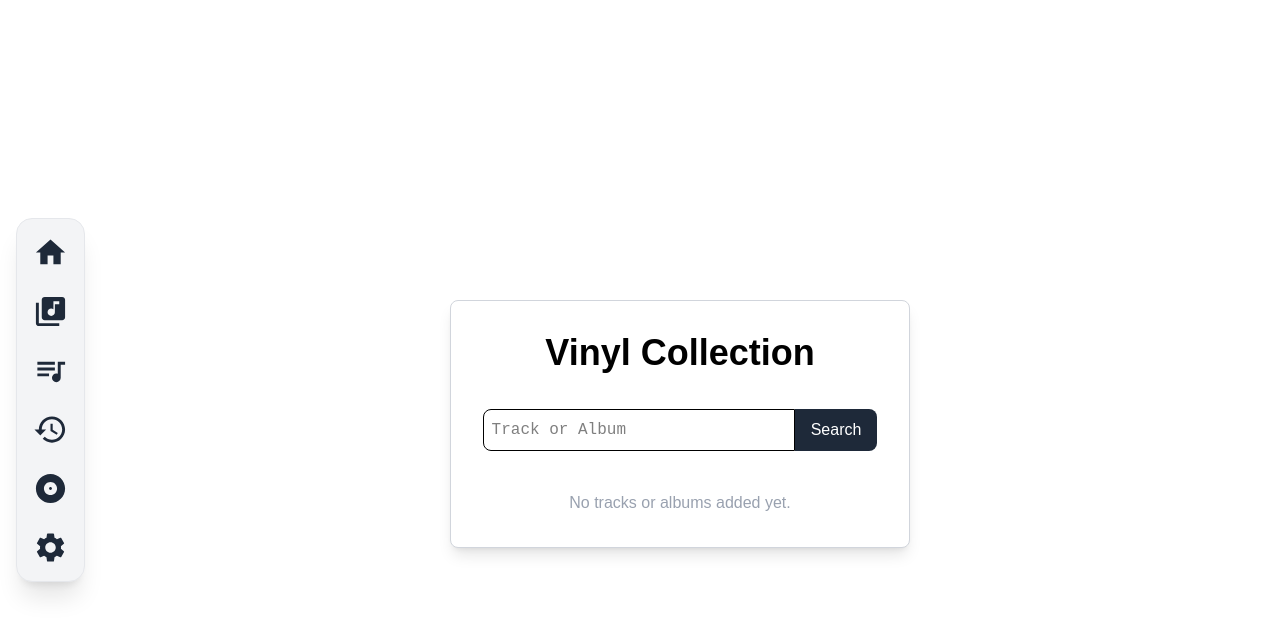
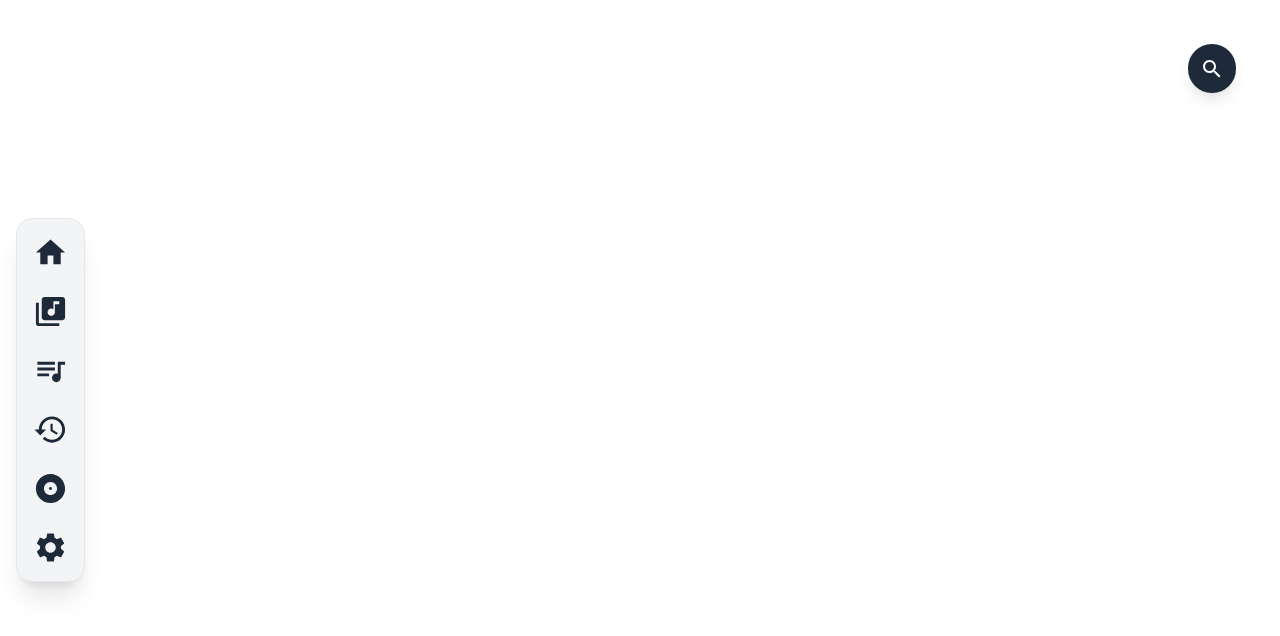
Before and after one commit to uzuw/spotifyProfileTracker, a React (Vite) app in the folder frontend/: page /vinyl in a window 1280 px wide. Shown: the top 636 px of the page. Built offline with nearby package versions, Linux system fonts and the light colour scheme.

Commit message:
search bar collapse

```diff
--- a/frontend/src/pages/Vinyl.jsx
+++ b/frontend/src/pages/Vinyl.jsx
@@ -1,10 +1,12 @@
 import React, { useState } from "react";
 import SearchIcon from '@mui/icons-material/Search';
+import CloseIcon from '@mui/icons-material/Close';
 
 const Vinyl = ({ token }) => {
   const [query, setQuery] = useState("");
   const [suggestions, setSuggestions] = useState({ tracks: [], albums: [] });
   const [collection, setCollection] = useState([]);
+  const [isOpen, setIsOpen] = useState(false);
 
   const fetchSuggestions = async (searchTerm) => {
     if (!searchTerm) return setSuggestions({ tracks: [], albums: [] });
@@ -47,9 +49,28 @@ const Vinyl = ({ token }) => {
   };
 
   return (
-    <div className="h-screen flex items-center justify-center">
-      {/* Book Page Container */}
-      <div className="w-[40%] bg-white shadow-lg p-8 rounded-lg border border-gray-300">
+    <div className="h-screen flex items-center justify-center relative">
+      {/* Search Button (When Collapsed) */}
+      {!isOpen && (
+        <button
+          className="absolute top-5 right-5 bg-gray-800 text-white p-3 rounded-full shadow-lg hover:bg-gray-700 transition"
+          onClick={() => setIsOpen(true)}
+        >
+          <SearchIcon />
+        </button>
+      )}
+
+      {/* Vinyl Collection Card */}
+      {isOpen && (
+        <div className="w-[40%] bg-white shadow-lg p-8 rounded-lg border border-gray-300 relative">
+          {/* Close Button */}
+          <button
+            className="absolute top-3 right-3 bg-gray-300 p-2 rounded-full hover:bg-gray-400 transition"
+            onClick={() => setIsOpen(false)}
+          >
+            <CloseIcon />
+          </button>
+
           <h2 className="text-4xl font-bold text-center mb-9 font-DmSans">Vinyl Collection</h2>
 
           {/* Search Form */}
@@ -141,6 +162,7 @@ const Vinyl = ({ token }) => {
             )}
           </div>
         </div>
+      )}
     </div>
   );
 };
```
Lines whose indentation alone changed are shown as unchanged.
